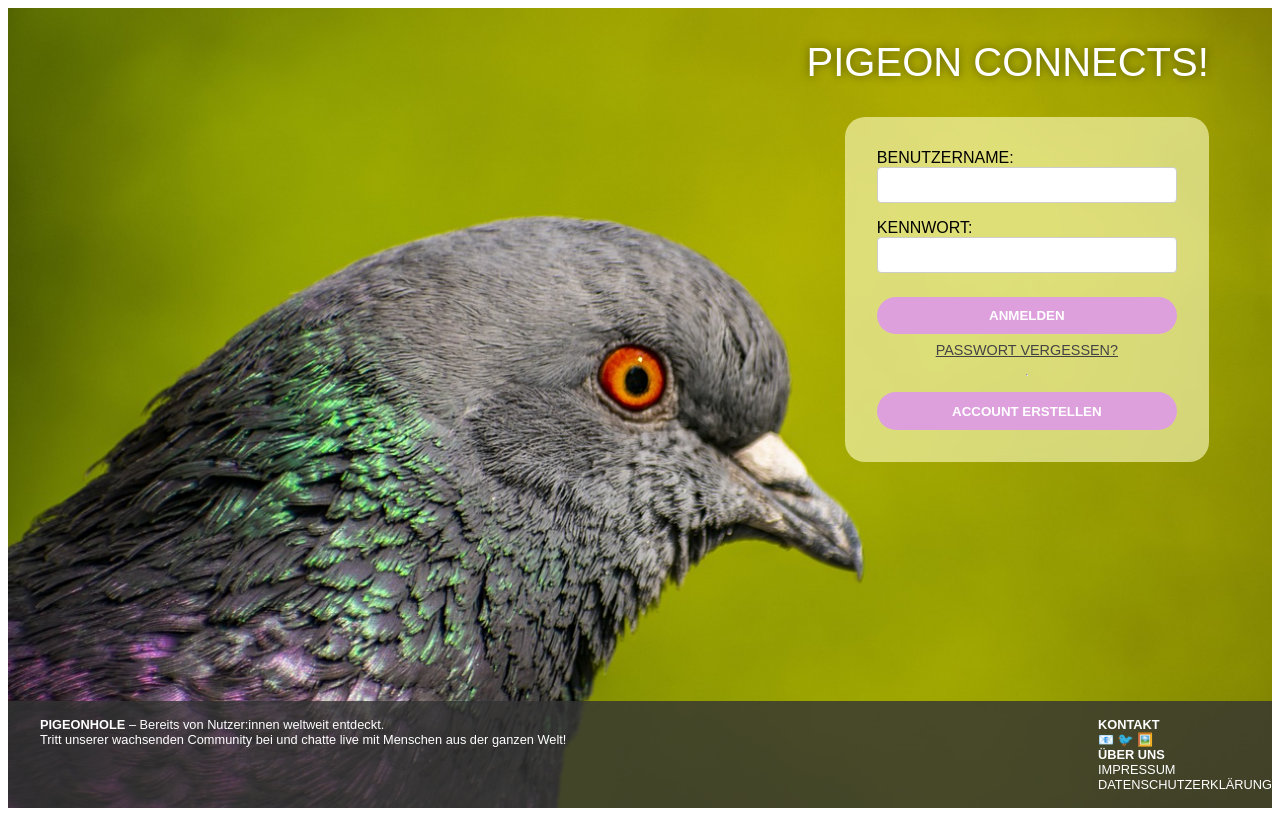
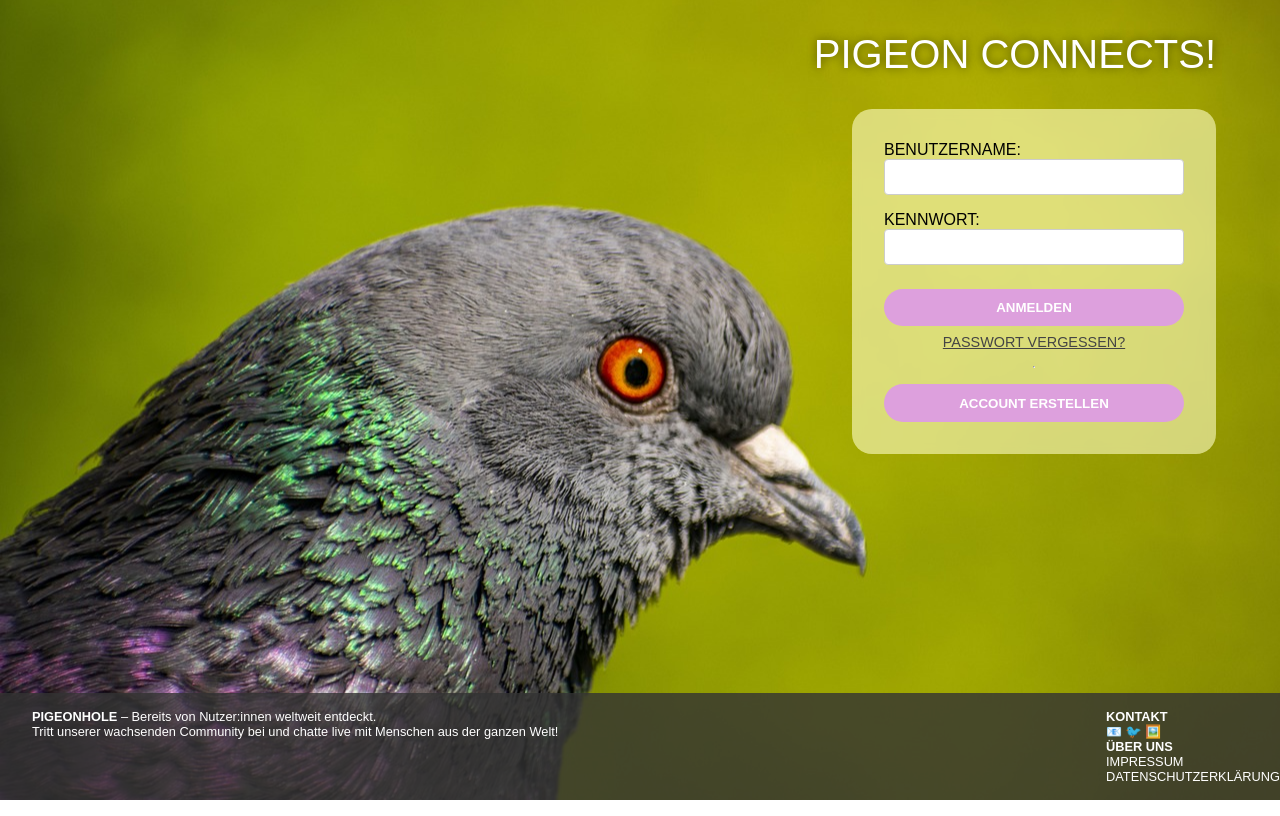
Before and after one commit to brieftaube-haw/pigeonhole_frontend, an Angular app: page / in a window 1280 px wide. Built offline with nearby package versions, Linux system fonts and the light colour scheme.

Commit message:
feature/feature/login-page| add global style

```diff
--- a/src/styles.css
+++ b/src/styles.css
@@ -1 +1,7 @@
 /* You can add global styles to this file, and also import other style files */
+/* Globaler Reset für Body & HTML */
+html, body {
+  margin: 0;
+  padding: 0;
+  height: 100%;
+}
```
